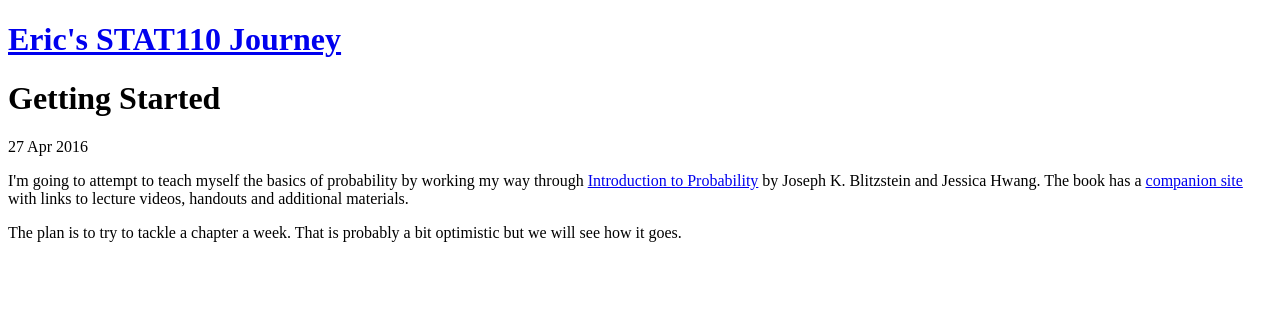
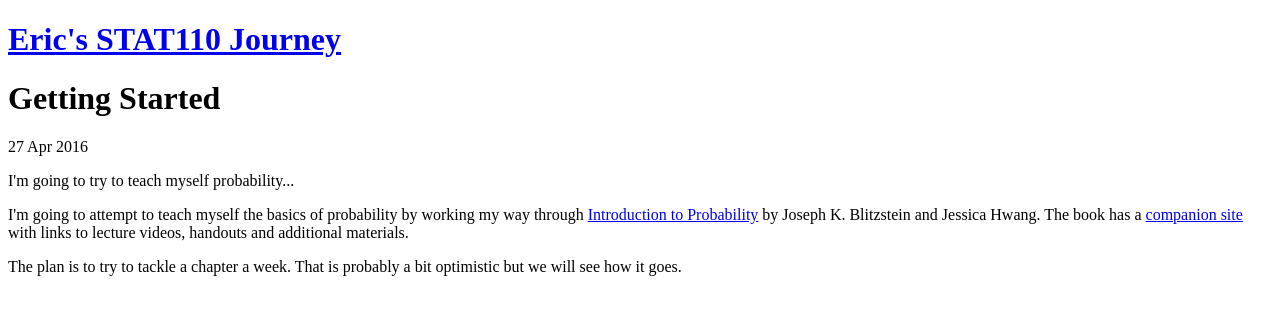
Before and after one commit to ebailey78/STAT101, a Jekyll site: the page built from _posts/2016-04-27-getting_started.md, in a window 1280 px wide. Shown: the top 315 px of the page. Built offline with Jekyll 4.4.1, drawn with Linux system fonts in a browser that asks for light colours.

Commit message:
Update 2016-04-27-getting_started.md

```diff
--- a/_posts/2016-04-27-getting_started.md
+++ b/_posts/2016-04-27-getting_started.md
@@ -1,5 +1,7 @@
 ---
 title: Getting Started
+lead: >
+  I'm going to try to teach myself probability...
 ---
 
 <p>
```
